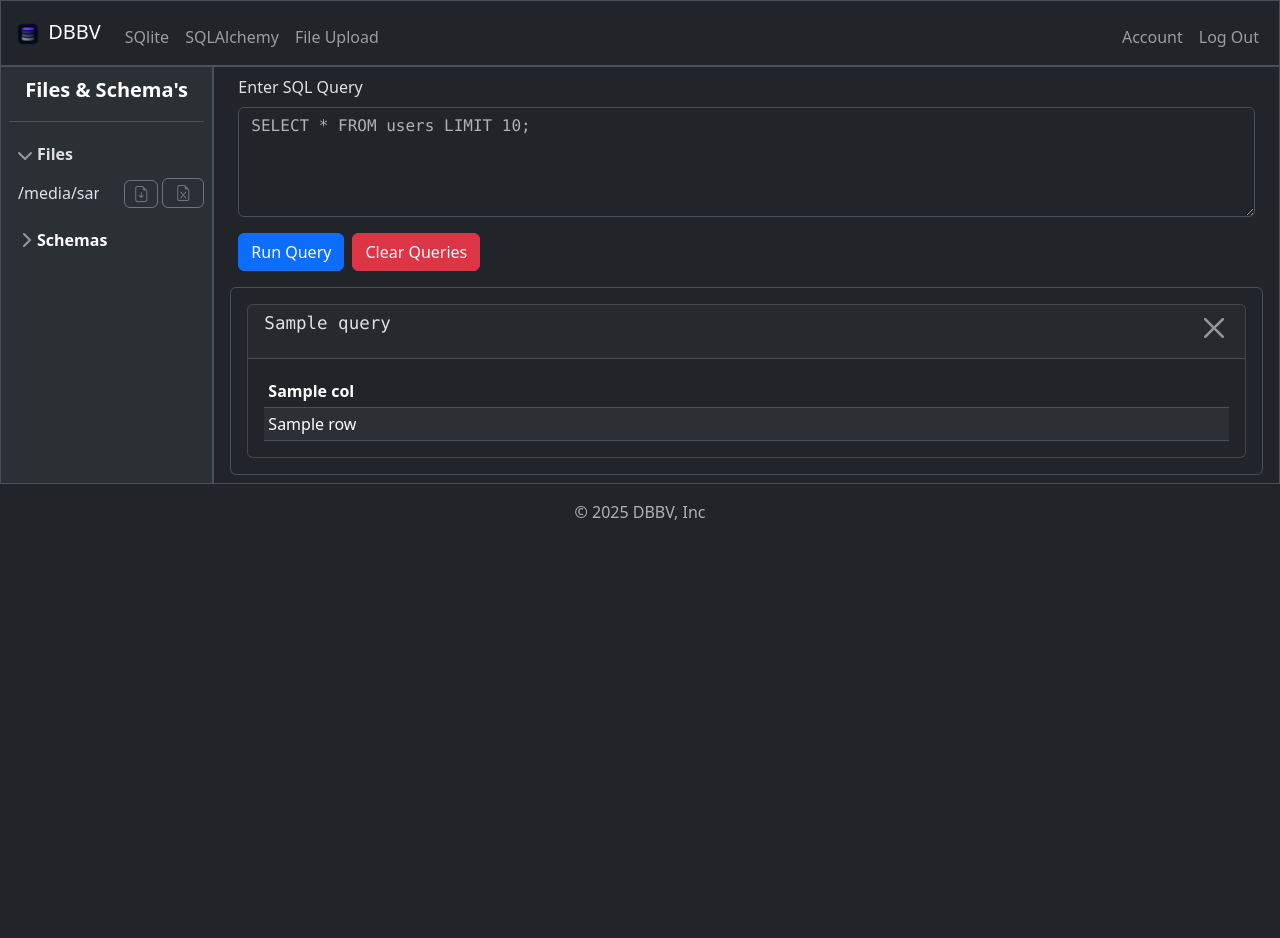
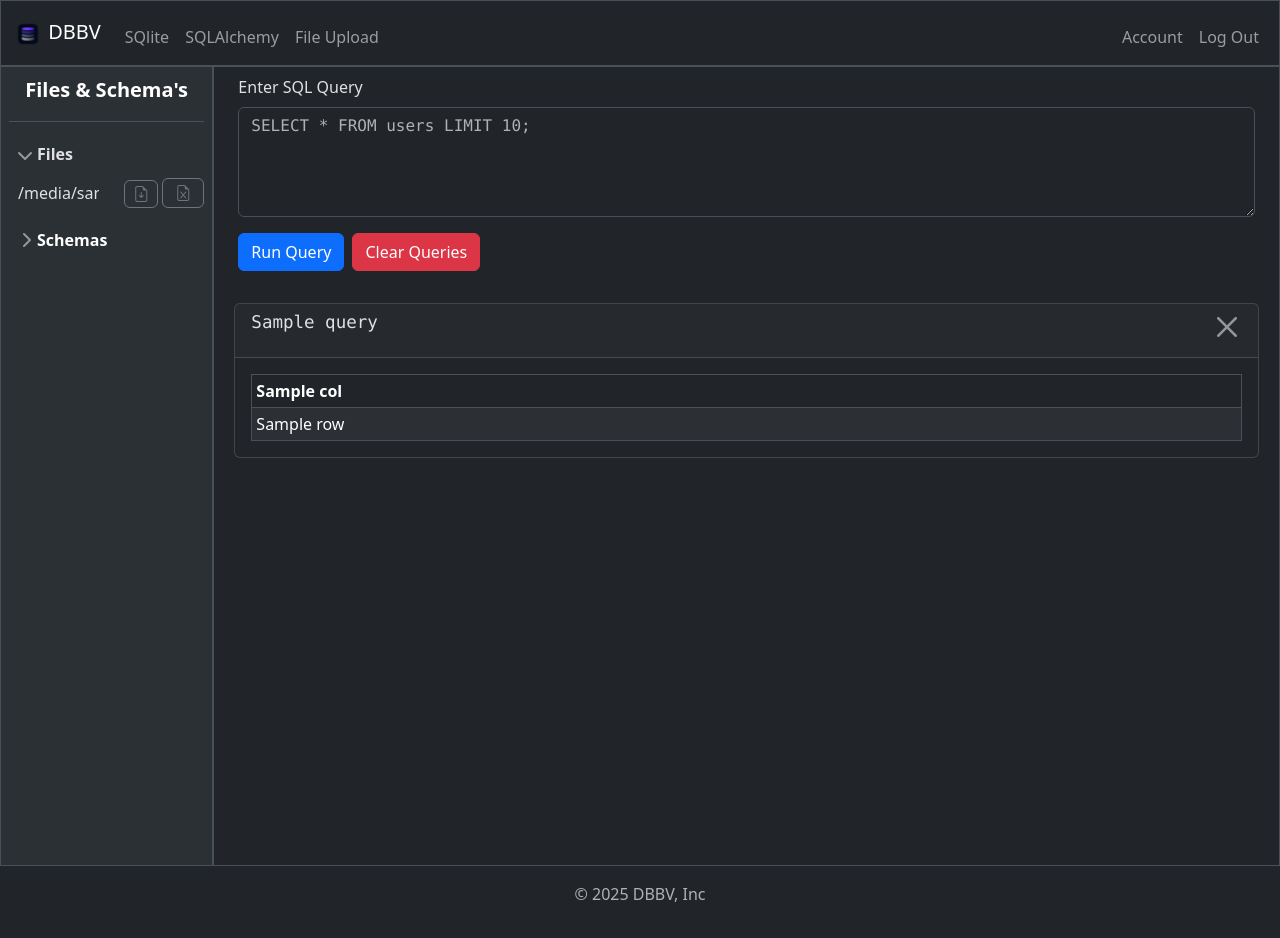
Before and after one commit to emaged/finalProject, a Flask app: template dbbv/templates/index.html in a window 1280 px wide. Before the commit the page ends 520 px from the top, so only its background shows below. Run offline with Flask 3, Linux system fonts and the light colour scheme; the visitor is signed in with stand-in values (Sample User, id 1); the template is opened without the code that fills it: most values are stand-ins (such as "Sample title", 1, 10 or a date in 2020).

Commit message:
only a few bugs left

```diff
--- a/dbbv/static/css/sidebar.css
+++ b/dbbv/static/css/sidebar.css
@@ -1,19 +1,19 @@
-body {
-  min-height: 100vh;
-  min-height: -webkit-fill-available;
-}
+/* body { */
+/*   min-height: 100vh; */
+/*   min-height: -webkit-fill-available; */
+/* } */
+/**/
+/* html { */
+/*   height: -webkit-fill-available; */
+/* } */
 
-html {
-  height: -webkit-fill-available;
-}
-
-main {
-  height: 100vh;
-  height: -webkit-fill-available;
-  max-height: 100vh;
-  overflow-x: auto;
-  overflow-y: hidden;
-}
+/* main { */
+/*   height: 100vh; */
+/*   height: -webkit-fill-available; */
+/*   max-height: 100vh; */
+/*   overflow-x: auto; */
+/*   overflow-y: hidden; */
+/* } */
 
 .dropdown-toggle { outline: 0; }
 
@@ -61,3 +61,24 @@ main {
 .scrollarea {
   overflow-y: auto;
 }
+
+.sidebar {
+  height: 100vh;                /* Fill full viewport height */
+  overflow-y: auto;             /* Enable vertical scrolling */
+  overflow-x: auto;             /* Hide horizontal overflow */
+  position: sticky;             /* Keep sidebar in view */
+  top: 0;                       /* Needed for sticky */
+}
+
+.sidebar table {
+  table-layout: fixed;
+  width: 100%;
+  word-wrap: break-word;
+  overflow-wrap: anywhere;
+}
+
+.sidebar td {
+  max-width: 200px;             /* Adjust as needed */
+  white-space: normal;          /* Allow wrapping */
+  vertical-align: top;
+}
--- a/dbbv/templates/index.html
+++ b/dbbv/templates/index.html
@@ -10,11 +10,11 @@
   {% include "sidebar.html" %}
 {% endblock sidebar %}
 {% block main_classes %}
-  border col-md-9 ms-sm-auto col-lg-10 p-2 px-md-4 d-flex flex-column
+  border col-md-9 ms-sm-auto col-lg-10 p-2 px-md-4
 {% endblock main_classes %}
 {% block main %}
-  {% if files %}
-    <div class="row mb-3">
+  {% if files or paired_queries %}
+    <div class="row">
       <!-- Top row: SQL query form -->
       <form method="post" action="{{ url_for('sqlite.index') }}">
         <div class="mb-3">
@@ -36,10 +36,10 @@
       </form>
     </div>
     <!-- Bottom row: query results -->
-    <div class="row g-3 p-2 border rounded queryInput">
+    <div class="row queryInput">
       {% if paired_queries %}
         {% for query, headers, query_result in paired_queries %}
-          <div class="col mb-2 mt-2">
+          <div class="col g-3">
             <div class="card">
               <h5 class="card-header d-flex justify-content-between align-items-start">
                 <pre class=""><code>{{ query }}</code></pre>
@@ -50,7 +50,7 @@
                         aria-label="Close"></button>
               </h5>
               <div class="card-body table-responsive">
-                <table class="table table-striped table bordered table-sm mb-0">
+                <table class="table table-striped table-bordered table-sm mb-0">
                   <thead class="table-dark">
                     <tr>
                       {% for col in headers %}<th>{{ col }}</th>{% endfor %}
--- a/dbbv/templates/sidebar.html
+++ b/dbbv/templates/sidebar.html
@@ -1,5 +1,5 @@
 <!-- Sidebar HTML Template -->
-<div class="sidebar border col-md-3 col-lg-2 p-2 bg-body-tertiary">
+<aside class="sidebar border col-md-3 col-lg-2 p-2 bg-body-tertiary overflow-auto">
     <a href="{{ url_for('sqlite.index') }}"
        class="d-flex align-items-center pb-3 mb-3 link-body-emphasis text-decoration-none border-bottom justify-content-center">
         <span class="fs-5 fw-semibold">Files & Schema's</span>
@@ -47,15 +47,21 @@
                     data-bs-target="#dashboard-collapse"
                     aria-expanded="false">Schemas</button>
             <div class="collapse" id="dashboard-collapse">
-                <ul class="btn-toggle-nav list-unstyled fw-normal pb-1 small overflow-auto">
+                {% if schemas %}
                     {% for schema in schemas %}
-                        <li>
-                            <a href="#"
-                               class="link-body-emphasis d-inline-flex text-decoration-none rounded">{{ schema }}</a>
-                        </li>
+                        <table class="table table-striped border overflow-auto">
+                            <tbody>
+                                {% for key, value in schema.items() %}
+                                    <tr>
+                                        <td>{{ key }}</td>
+                                        <td>{{ value }}</td>
+                                    </tr>
+                                {% endfor %}
+                            </tbody>
+                        </table>
                     {% endfor %}
-                </ul>
+                {% endif %}
             </div>
         </li>
     </ul>
-</div>
+</aside>
```
Also changed, not shown: dbbv/routes/files.py (+20 -3 lines), dbbv/routes/sqlite.py (+6 -1 lines), dbbv/static/js/sidebar.js (+33 -1 lines), 1 other file.
